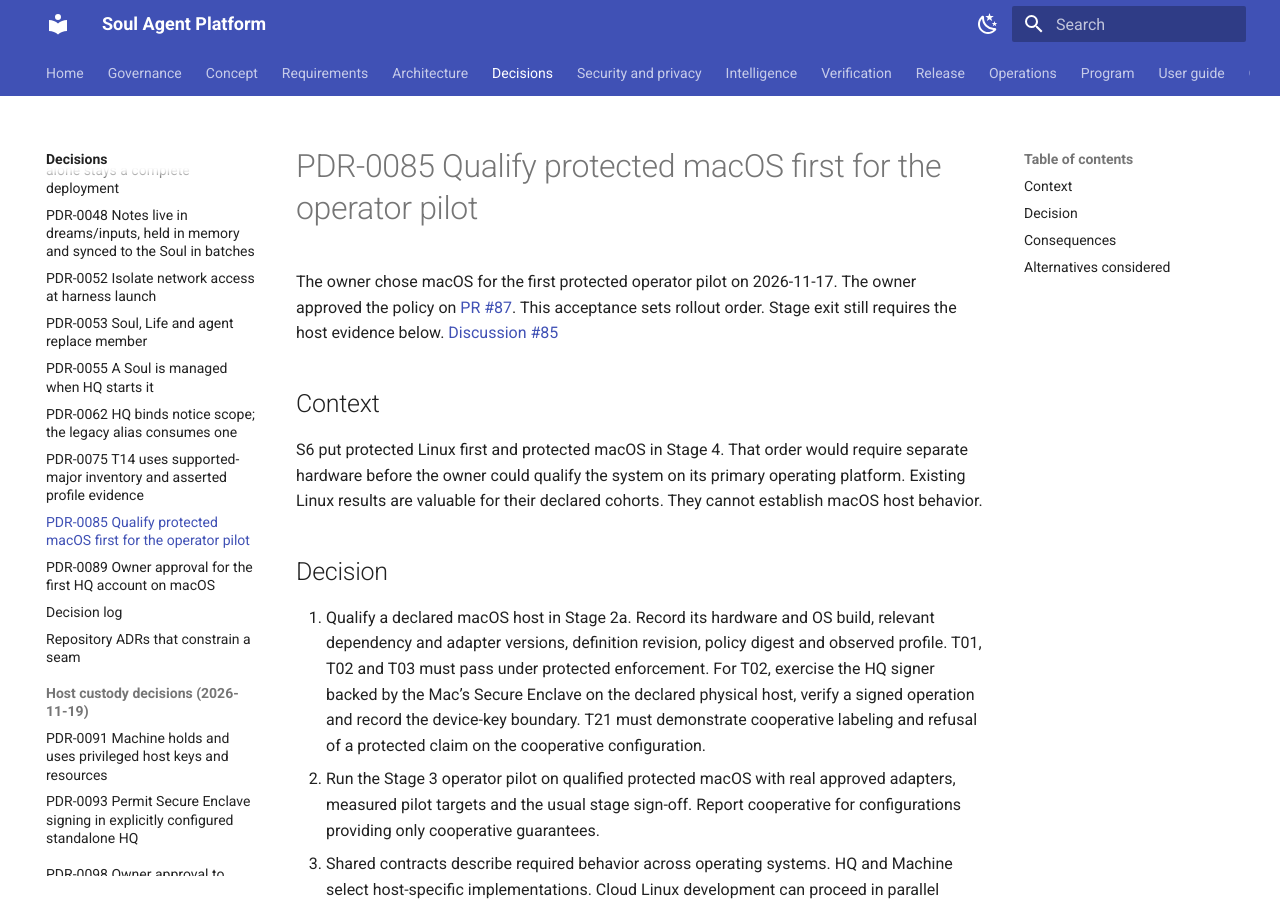
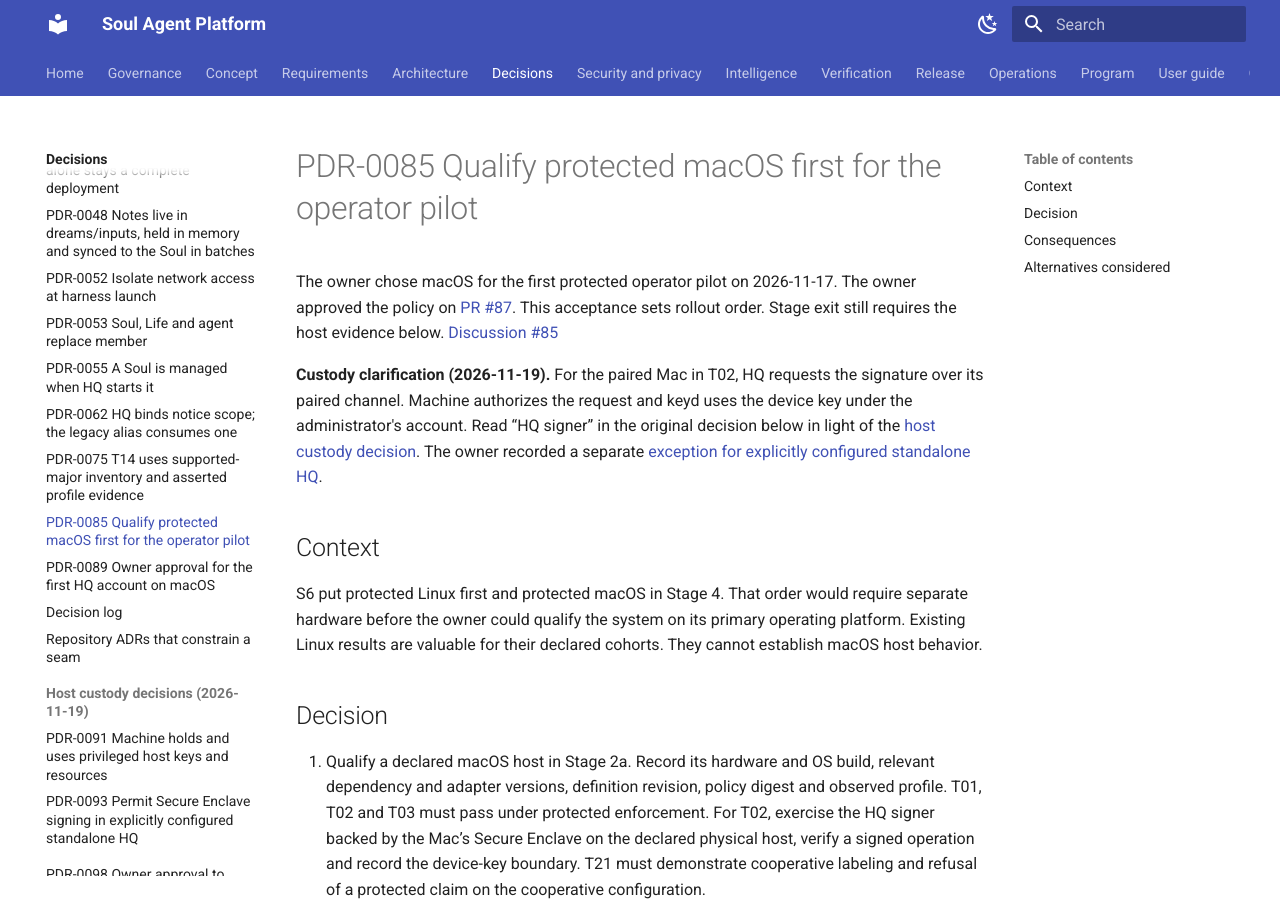
Before and after one commit to true-line/agent-bot-platform, an MkDocs documentation site: the page built from docs/04-decisions/PDR-0085-macos-first-protected-pilot.md, in a window 1280 px wide and 900 px high. Built offline with MkDocs 1.6.1 and Material for MkDocs 9.7.7, drawn with Linux system fonts in a browser that asks for light colours.

Commit message:
Link the original macOS pilot wording to the approved custody decisions
Agent-Bot-Write: ghw_de95ab63d8cd55cf
Agent-Bot-Session: fa2486d94751

```diff
--- a/docs/04-decisions/PDR-0085-macos-first-protected-pilot.md
+++ b/docs/04-decisions/PDR-0085-macos-first-protected-pilot.md
@@ -16,6 +16,12 @@ The owner chose macOS for the first protected operator pilot on 2026-11-17.
 The owner approved the policy on [PR #87](https://github.com/true-line/agent-bot-platform/pull/87#pullrequestreview-5945288923).
 This acceptance sets rollout order. Stage exit still requires the host evidence
 below. [Discussion #85](https://github.com/true-line/agent-bot-platform/discussions/85)
+
+**Custody clarification (2026-11-19).** For the paired Mac in T02, HQ requests
+the signature over its paired channel. Machine authorizes the request and
+keyd uses the device key under the administrator's account. Read “HQ signer”
+in the original decision below in light of the [host custody decision](PDR-0091-host-privileged-custody.md).
+The owner recorded a separate [exception for explicitly configured standalone HQ](PDR-0093-standalone-hq-secure-enclave-signing.md).
 
 ## Context
 
```
